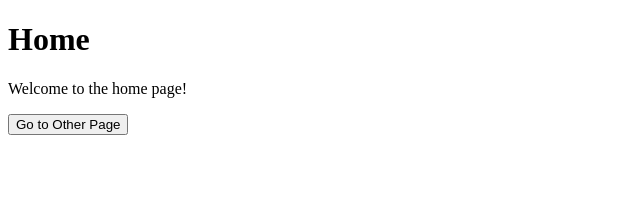
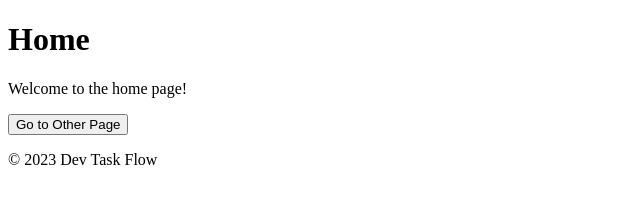
Before and after one commit to zgers/devtask, a plain HTML site: page index.html in a window 1280 px wide. Shown: the whole page, without its empty margins (0-640 px from the left). Drawn offline with Linux system fonts and the light colour scheme.

Commit message:
Add footer to index

```diff
--- a/index.html
+++ b/index.html
@@ -9,5 +9,8 @@
     <h1>Home</h1>
     <p>Welcome to the home page!</p>
     <button onclick="window.location.href='devtaskflowext/other.html'">Go to Other Page</button>
+    <footer>
+        <p>&copy; 2023 Dev Task Flow</p>
+    </footer>
 </body>
 </html>
```
